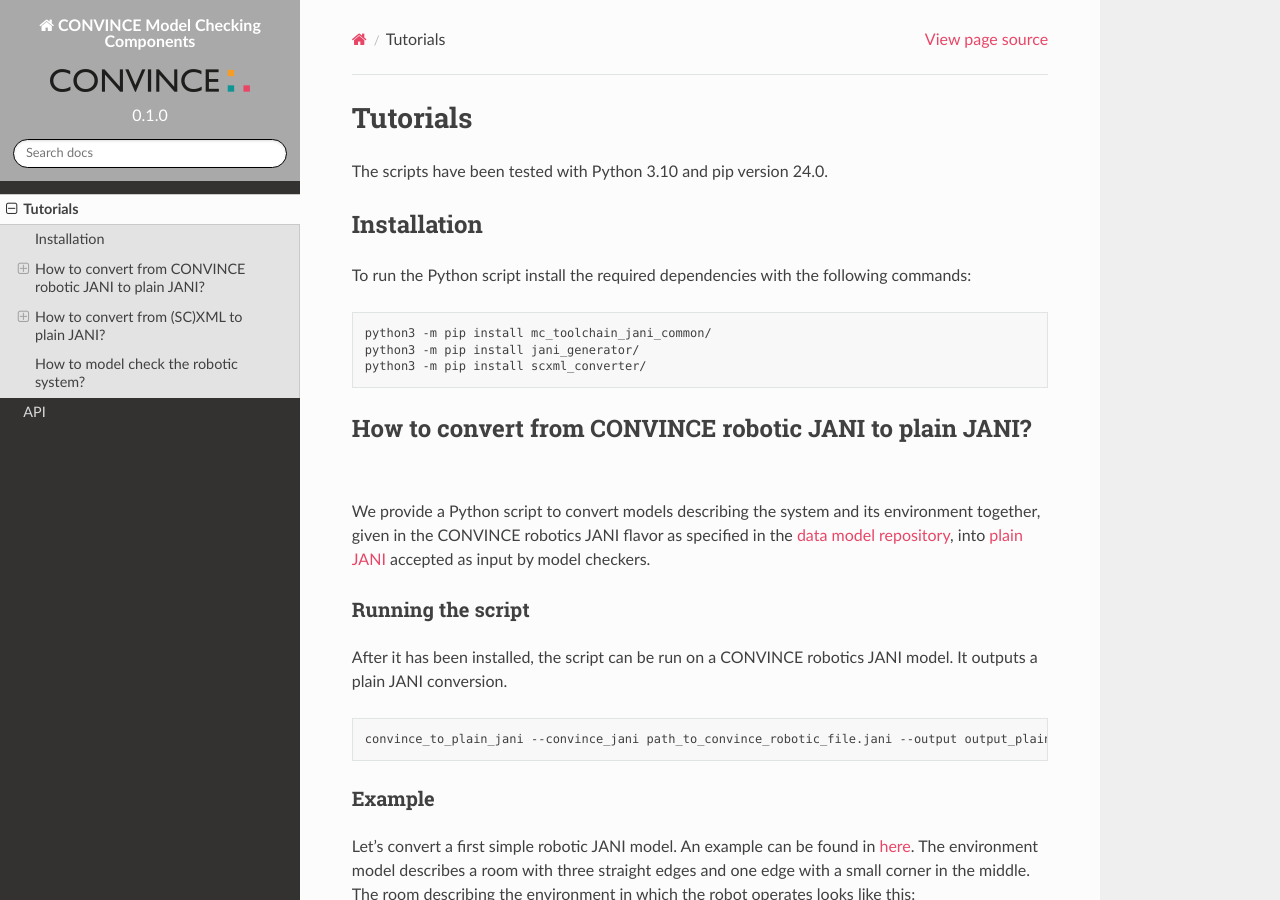
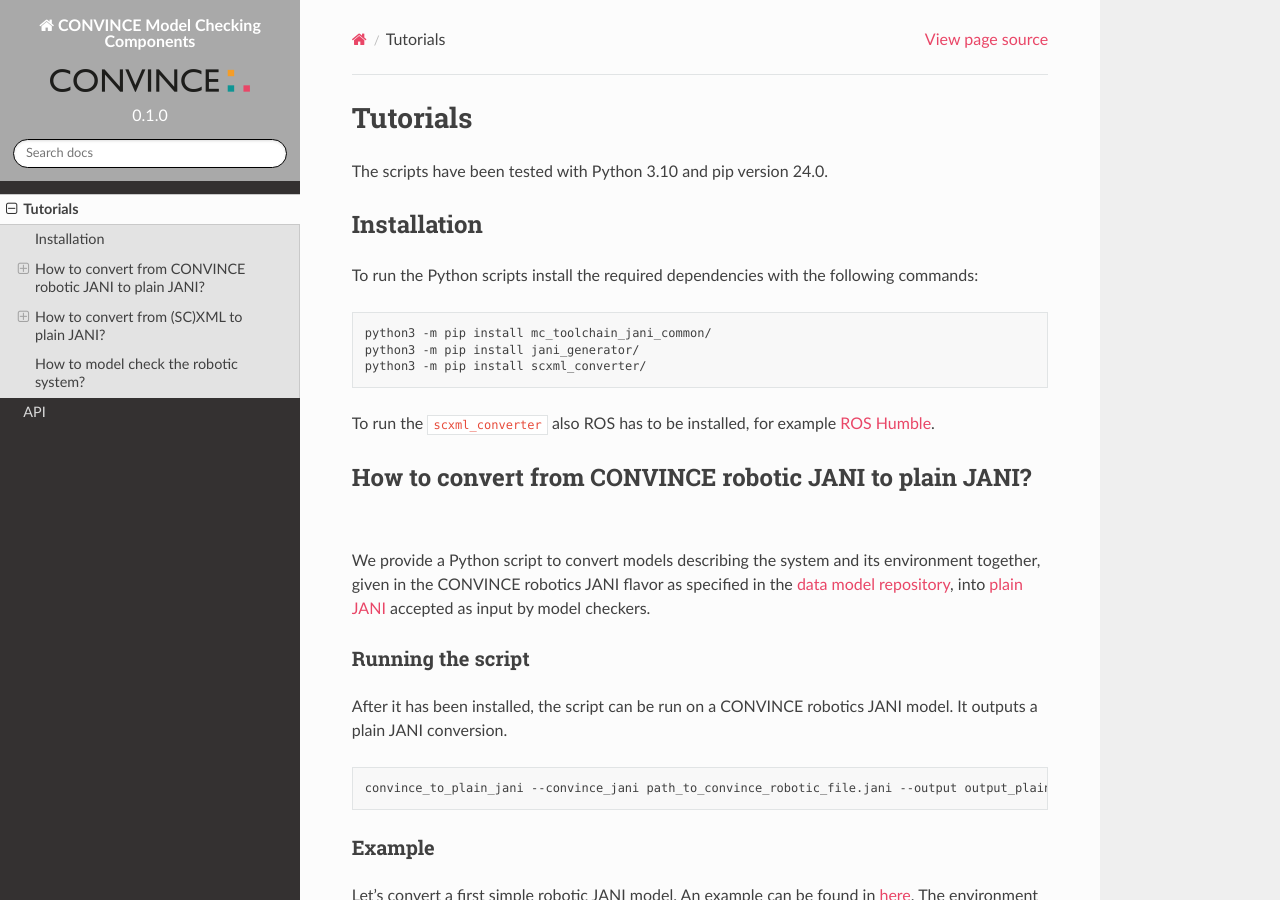
Before and after one commit to convince-project/AS2FM, a Sphinx documentation site: the page built from docs/source/tutorials.rst, in a window 1280 px wide and 900 px high. Built offline with Sphinx 7.4.7 and the Read the Docs theme 2.0.0, drawn with Linux system fonts in a browser that asks for light colours.

Commit message:
add instruction to install ROS
Signed-off-by: Michaela Klauck <michaela.klauck@de.bosch.com>

```diff
--- a/docs/source/tutorials.rst
+++ b/docs/source/tutorials.rst
@@ -5,13 +5,18 @@ The scripts have been tested with Python 3.10 and pip version 24.0.
 
 Installation
 --------------
-To run the Python script install the required dependencies with the following commands:
+To run the Python scripts install the required dependencies with the following commands:
 
 .. code-block:: bash
 
     python3 -m pip install mc_toolchain_jani_common/
     python3 -m pip install jani_generator/
     python3 -m pip install scxml_converter/
+
+
+To run the ``scxml_converter`` also ROS has to be installed, for example `ROS Humble <https://docs.ros.org/en/humble/index.html>`_.
+
+
 
 How to convert from CONVINCE robotic JANI to plain JANI?
 -----------------------------------------------------------
```
